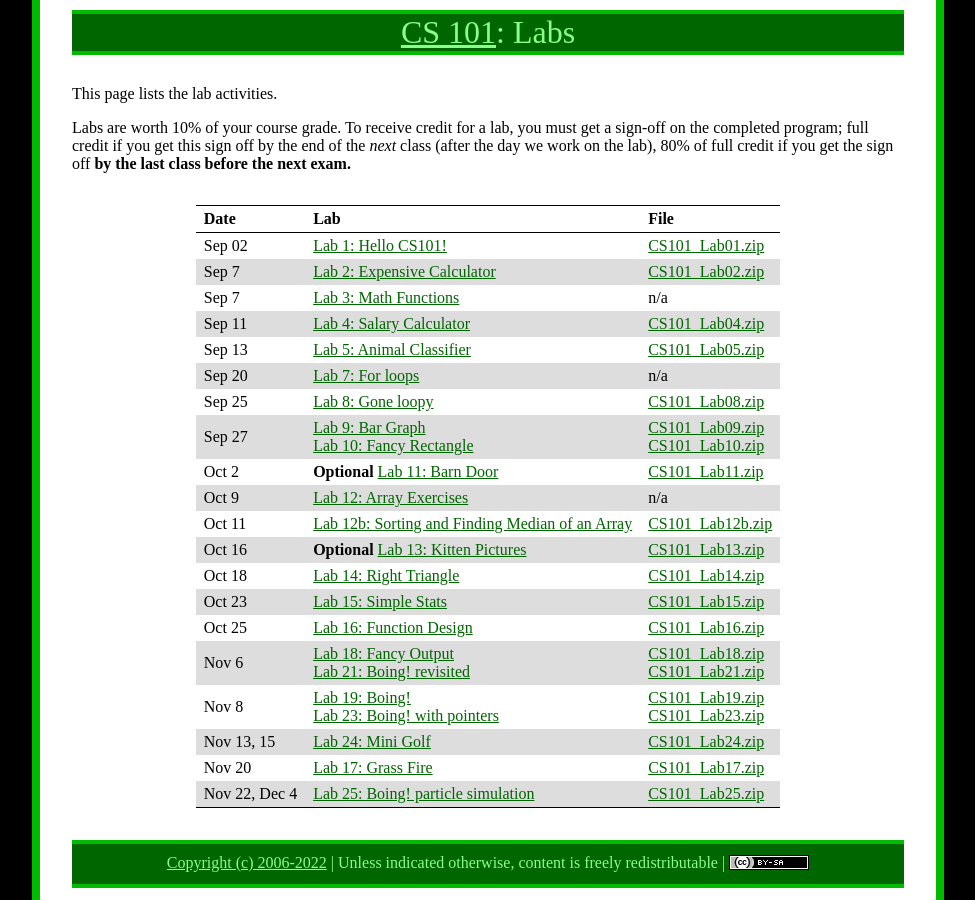
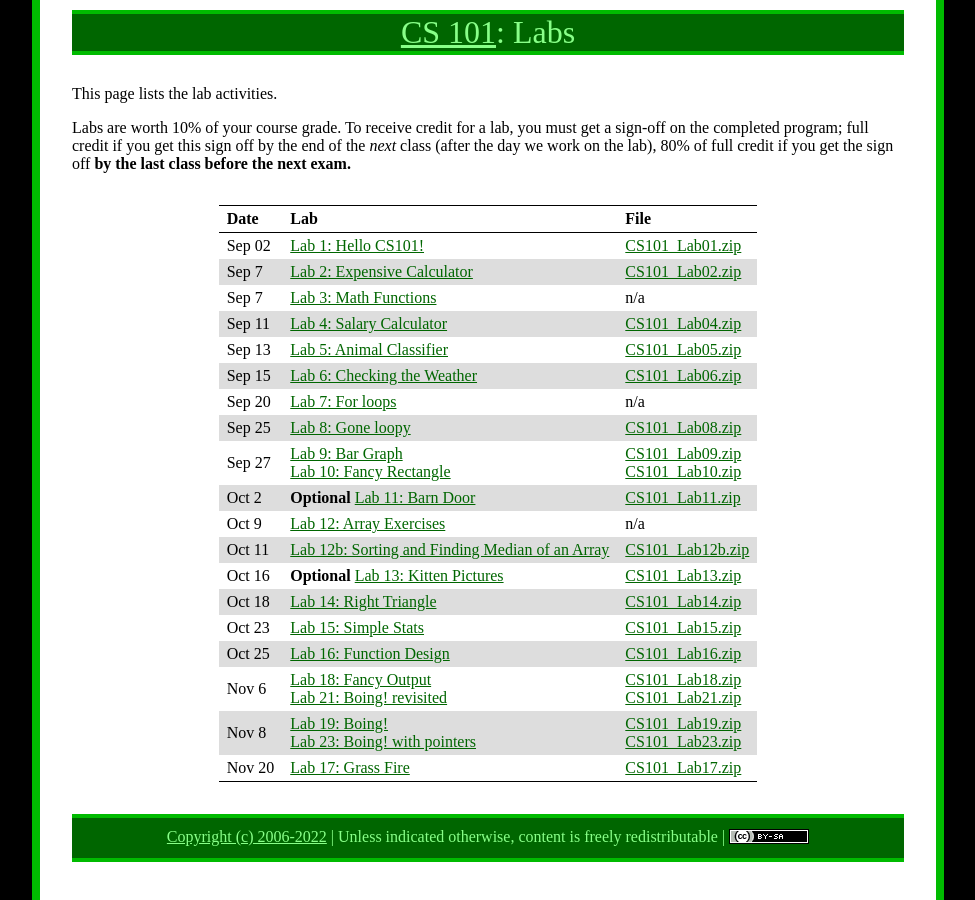
Before and after one commit to ycpcs/cs101-fall2022, a Jekyll site: the page built from labs/index.md, in a window 1280 px wide. Shown: the whole page, without its empty margins (152-1127 px from the left). Built offline with Jekyll 4.4.1, drawn with Linux system fonts in a browser that asks for light colours.

Commit message:
added lab06

```diff
--- a/labs/index.md
+++ b/labs/index.md
@@ -14,6 +14,7 @@ Labs are worth 10% of your course grade.  To receive credit for a lab, you must
 > Sep 7         | [Lab 3: Math Functions](lab03.html)                | n/a
 > Sep 11        | [Lab 4: Salary Calculator](lab04.html)             | [CS101\_Lab04.zip](CS101_Lab04.zip)
 > Sep 13        | [Lab 5: Animal Classifier](lab05.html)             | [CS101\_Lab05.zip](CS101_Lab05.zip)
+> Sep 15        | [Lab 6: Checking the Weather](lab06.html)          | [CS101\_Lab06.zip](CS101_Lab06.zip)
 > Sep 20        | [Lab 7: For loops](lab07.html)                     | n/a
 > Sep 25        | [Lab 8: Gone loopy](lab08.html)                    | [CS101\_Lab08.zip](CS101_Lab08.zip)
 > Sep 27        | [Lab 9: Bar Graph](lab09.html) <br /> [Lab 10: Fancy Rectangle](lab10.html) | [CS101\_Lab09.zip](CS101_Lab09.zip) <br /> [CS101\_Lab10.zip](CS101_Lab10.zip)
@@ -26,10 +27,14 @@ Labs are worth 10% of your course grade.  To receive credit for a lab, you must
 > Oct 25        | [Lab 16: Function Design](lab16.html)              | [CS101\_Lab16.zip](CS101_Lab16.zip)
 > Nov 6         | [Lab 18: Fancy Output](lab18.html) <br /> [Lab 21: Boing! revisited](lab21.html) | [CS101\_Lab18.zip](CS101_Lab18.zip) <br /> [CS101\_Lab21.zip](CS101_Lab21.zip)
 > Nov 8         | [Lab 19: Boing!](lab19.html) <br /> [Lab 23: Boing! with pointers](lab23.html) | [CS101\_Lab19.zip](CS101_Lab19.zip) <br /> [CS101\_Lab23.zip](CS101_Lab23.zip)
+> Nov 20        | [Lab 17: Grass Fire](lab17.html)                   | [CS101\_Lab17.zip](CS101_Lab17.zip)
+
+
+
+<!--
 > Nov 13, 15    | [Lab 24: Mini Golf](lab24.html)                    | [CS101\_Lab24.zip](CS101_Lab24.zip)
-> Nov 20        | [Lab 17: Grass Fire](lab17.html)                   | [CS101\_Lab17.zip](CS101_Lab17.zip)
 > Nov 22, Dec 4 | [Lab 25: Boing! particle simulation](lab25.html)   | [CS101\_Lab25.zip](CS101_Lab25.zip)
-
+-->
 
 <!-- vim:set wrap: -->
 <!-- vim:set linebreak: -->
```
